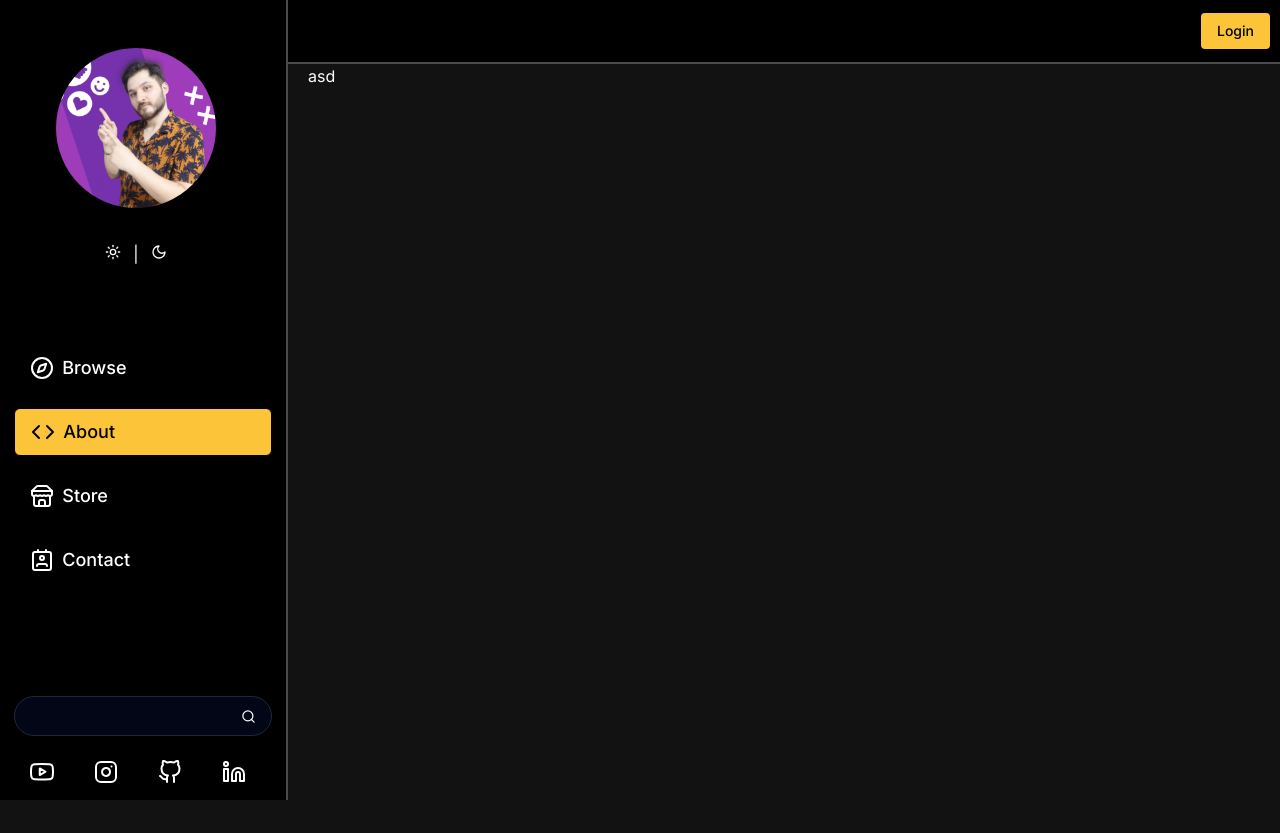
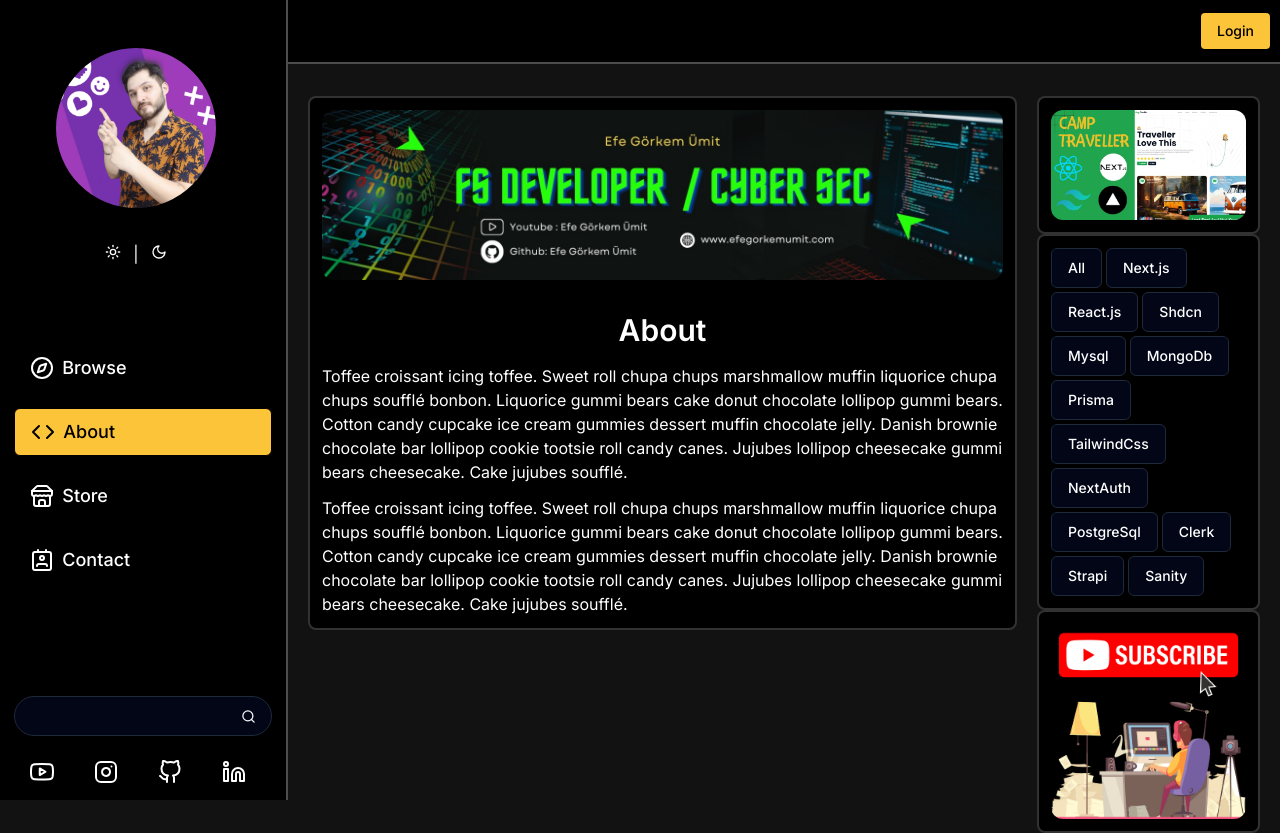
Before and after one commit to efegorkemumit/myblog-nextjs14, a Next.js app: page /about in a window 1280 px wide. Before the commit the page ends 800 px from the top, so only its background shows below. Built offline with nearby package versions, Linux system fonts and the light colour scheme.

Commit message:
About Us

```diff
--- a/app/(routes)/about/page.tsx
+++ b/app/(routes)/about/page.tsx
@@ -1,3 +1,4 @@
+import About from '@/components/About/About'
 import { Metadata } from 'next'
 import React from 'react'
 
@@ -31,7 +32,7 @@ const AboutPage = () => {
         dangerouslySetInnerHTML={{ __html: JSON.stringify(jsonLd) }}
       />
 
-      asd
+      <About/>
 
 
 
--- /dev/null
+++ b/components/About/About.tsx
@@ -0,0 +1,85 @@
+import Image from 'next/image'
+import React from 'react'
+import Category from '../Category/Category'
+
+const About = () => {
+  return (
+    <div className='mt-8'>
+        <div className='grid grid-cols-1 lg:grid-cols-8 gap-5'>
+            <div className='lg:col-span-6'>
+                <div className='bg-mycolor-400
+            dark:bg-mycolor-100 border-2 dark:border-mycolor-400/20 p-3 rounded-lg'>
+                <Image
+                src="/banner.jpg"
+                alt='about us'
+                className='w-full rounded-xl'
+                width={500}
+                height={500}
+                />
+
+                <h2 className='text-center text-3xl mt-4 font-semibold px-4 py-4'>About</h2>
+                <div className='space-y-3'>
+                <p>
+                Toffee croissant icing toffee. Sweet roll chupa chups marshmallow muffin liquorice chupa chups soufflé bonbon. Liquorice gummi bears cake donut chocolate lollipop gummi bears. Cotton candy cupcake ice cream gummies dessert muffin chocolate jelly. Danish brownie chocolate bar lollipop cookie tootsie roll candy canes. Jujubes lollipop cheesecake gummi bears cheesecake. Cake jujubes soufflé.
+
+                </p>
+
+                <p>
+                Toffee croissant icing toffee. Sweet roll chupa chups marshmallow muffin liquorice chupa chups soufflé bonbon. Liquorice gummi bears cake donut chocolate lollipop gummi bears. Cotton candy cupcake ice cream gummies dessert muffin chocolate jelly. Danish brownie chocolate bar lollipop cookie tootsie roll candy canes. Jujubes lollipop cheesecake gummi bears cheesecake. Cake jujubes soufflé.
+
+                </p>
+
+
+                </div>
+
+
+                </div>
+
+            </div>
+
+            <div className='lg:col-span-2'>
+                <div className='bg-mycolor-400
+            dark:bg-mycolor-100 border-2 dark:border-mycolor-400/20 p-3 rounded-lg'>
+                 <Image
+                src="/images/camp.jpg"
+                alt='about us'
+                className='w-full rounded-xl'
+                width={500}
+                height={500}
+                />
+
+
+                </div>
+
+                <div className='bg-mycolor-400
+            dark:bg-mycolor-100 border-2 dark:border-mycolor-400/20 p-3 rounded-lg'>
+               <Category/>
+
+
+                </div>
+
+                <div className='bg-mycolor-400
+            dark:bg-mycolor-100 border-2 dark:border-mycolor-400/20 p-3 rounded-lg'>
+                 <Image
+                src="/youtube.png"
+                alt='about us'
+                className='w-full rounded-xl'
+                width={500}
+                height={500}
+                />
+
+
+                </div>
+
+            </div>
+
+
+
+        </div>
+
+
+    </div>
+  )
+}
+
+export default About
```
Also changed, not shown: public/banner.jpg (added), public/youtube.png (added).
